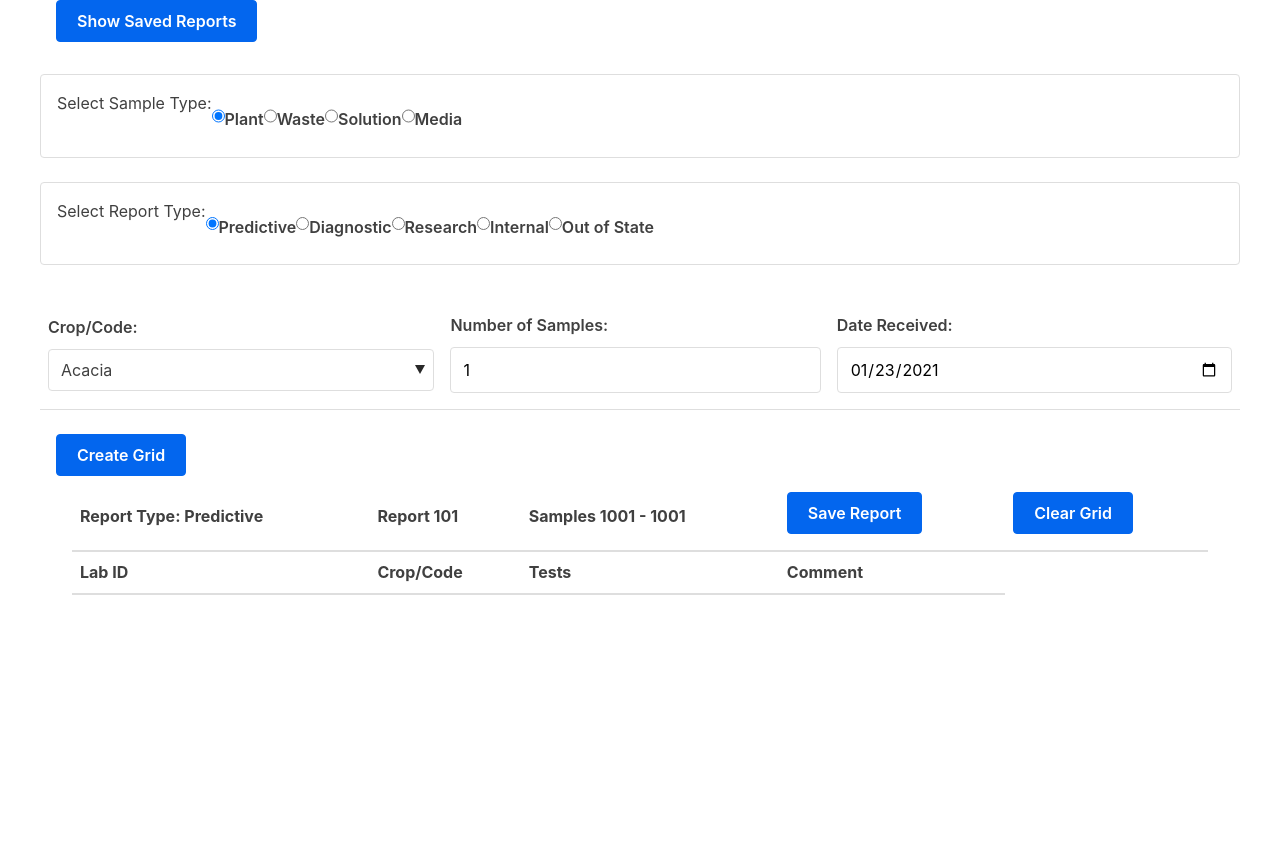
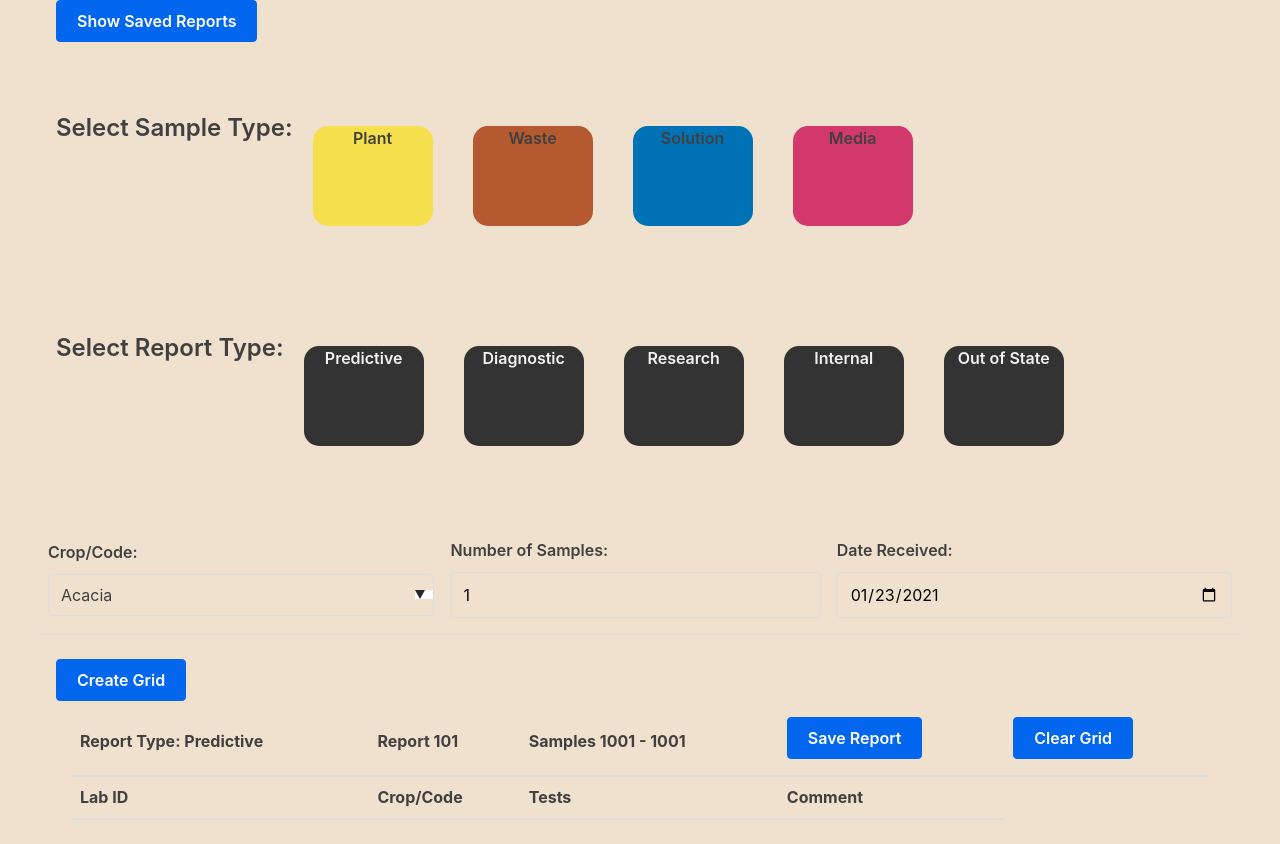
Before and after one commit to PotterOtherP/pwsm, a React (Create React App) app: page / in a window 1280 px wide. Before the commit the page ends 800 px from the top, so only its background shows below. Built offline with nearby package versions, Linux system fonts and the light colour scheme.

Commit message:
Starting styles

```diff
--- a/src/App.js
+++ b/src/App.js
@@ -8,9 +8,6 @@ import {plant_codes, waste_codes, solution_codes, media_codes,
         saved_solution_report_numbers, saved_media_report_numbers, saved_plant_lab_ids, saved_waste_lab_ids,
         saved_solution_lab_ids, saved_media_lab_ids,
         isSolidWaste} from './data.js';
-
-
-
 
 
 
--- a/src/Form.js
+++ b/src/Form.js
@@ -95,29 +95,36 @@ class Form extends Component {
             <form>
 
                 <fieldset className="flex-row" onChange={this.handleSampleTypeChange}>
-                    Select Sample Type:
+                    <h4>Select Sample Type:</h4>
                     <input type="radio" id="plant" name="sampleType" value="Plant" defaultChecked />
-                    <label htmlFor="plant">Plant</label>
+                    <label htmlFor="plant"><div className="radioArea plantBG">Plant</div></label>
+
                     <input type="radio" id="waste" name="sampleType" value="Waste" />
-                    <label htmlFor="waste">Waste</label>
+                    <label htmlFor="waste"><div className="radioArea wasteBG">Waste</div></label>
+
                     <input type="radio" id="solution" name="sampleType" value="Solution" />
-                    <label htmlFor="solution">Solution</label>
+                    <label htmlFor="solution"> <div className="radioArea solutionBG">Solution</div></label>
+
                     <input type="radio" id="media" name="sampleType" value="Media" />
-                    <label htmlFor="media">Media</label>
+                    <label htmlFor="media"><div className="radioArea mediaBG">Media</div></label>
                 </fieldset>
 
                 <fieldset className="flex-row" onChange={this.handleChange}>
-                    Select Report Type:
+                    <h4>Select Report Type:</h4>
                     <input type="radio" id="predictive" name="reportType" value="Predictive" defaultChecked />
-                    <label htmlFor="predictive">Predictive</label>
+                    <label htmlFor="predictive"> <div className="radioArea reportTypeBG">Predictive</div></label>
+
                     <input type="radio" id="diagnostic" name="reportType" value="Diagnostic" />
-                    <label htmlFor="diagnostic">Diagnostic</label>
+                    <label htmlFor="diagnostic"> <div className="radioArea reportTypeBG">Diagnostic</div></label>
+
                     <input type="radio" id="research" name="reportType" value="Research" />
-                    <label htmlFor="research">Research</label>
+                    <label htmlFor="research"> <div className="radioArea reportTypeBG">Research</div></label>
+
                     <input type="radio" id="internal" name="reportType" value="Internal" />
-                    <label htmlFor="internal">Internal</label>
+                    <label htmlFor="internal"> <div className="radioArea reportTypeBG">Internal</div></label>
+
                     <input type="radio" id="out-of-state" name="reportType" value="Out of State" />
-                    <label htmlFor="out-of-state">Out of State</label>
+                    <label htmlFor="out-of-state"> <div className="radioArea reportTypeBG">Out of State</div></label>
                 </fieldset>
 
                     <div className="flex-row">
--- a/src/pwsm.css
+++ b/src/pwsm.css
@@ -10,3 +10,87 @@
 
 
 }
+
+body {
+    background-color: #efe1ce;
+}
+
+label {
+
+}
+
+fieldset {
+  /*border: 1px solid #dedede;*/
+  /*border-radius: 4px;*/
+  border: none;
+  padding: 1rem;
+  margin: 1.5rem 0;
+  align-content: center;
+}
+
+.radioArea {
+    width: 120px;
+    height: 100px;
+    border-radius: 15px;
+    margin: 20px;
+    text-align: center;
+}
+
+
+.plantBG {
+    background-color: #f5df4d;
+}
+
+.wasteBG {
+    background-color: #b55a30;
+}
+
+.solutionBG {
+    background-color: #0072b5;
+}
+
+.mediaBG {
+    background-color: #d2386c;
+}
+
+.reportTypeBG {
+    color: #f2f2f2;
+    background-color: #333;
+}
+
+[type='radio'] {
+    appearance: none;
+}
+
+/* Colors from w3.css. Thank you W3! */
+
+.w3-2021-marigold
+{color:#fff;background-color:#FDAC53}
+.w3-2021-cerulean
+{color:#000;background-color:#9BB7D4}
+.w3-2021-rust
+{color:#fff;background-color:#B55A30}
+.w3-2021-illuminating
+{color:#000;background-color:#F5DF4D}
+.w3-2021-french-blue
+{color:#fff;background-color:#0072B5}
+.w3-2021-green-ash
+{color:#000;background-color:#A0DAA9}
+.w3-2021-burnt-coral
+{color:#fff;background-color:#E9897E}
+.w3-2021-mint
+{color:#fff;background-color:#00A170}
+.w3-2021-amethyst-orchid
+{color:#fff;background-color:#926AA6}
+.w3-2021-raspberry-sorbet
+{color:#fff;background-color:#D2386C}
+.w3-2021-inkwell
+{color:#fff;background-color:#363945}
+.w3-2021-ultimate-gray
+{color:#fff;background-color:#939597}
+.w3-2021-buttercream
+{color:#000;background-color:#EFE1CE}
+.w3-2021-desert-mist
+{color:#000;background-color:#E0B589}
+.w3-2021-willow
+{color:#fff;background-color:#9A8B4F}
```
Also changed, not shown: 1 other file (tests, documents, lock files or other folders).
